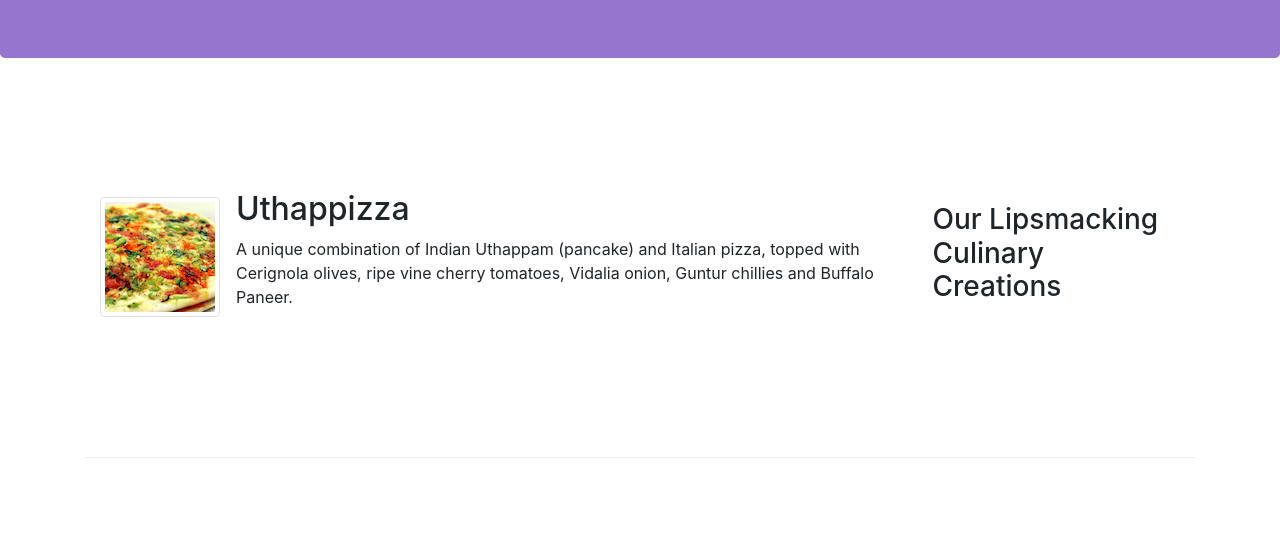
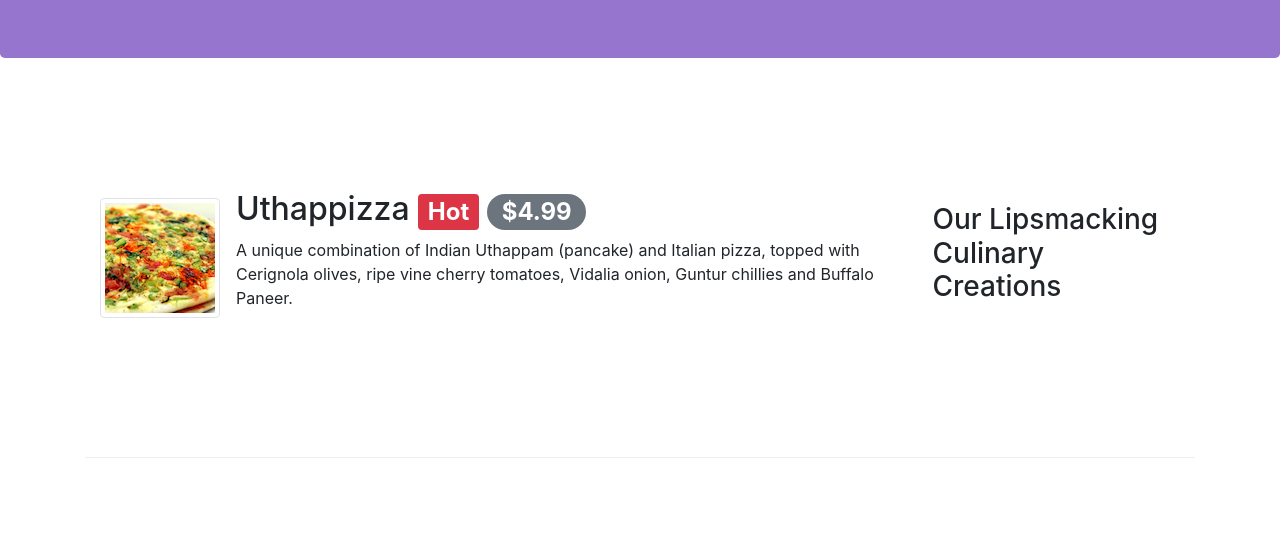
Before and after one commit to ASPS002/work_with_bootstrap, a website: page index.html in a window 1280 px wide. Shown: the part 246-800 px from the top of the page. Drawn offline with nearby package versions, Linux system fonts and the light colour scheme.

Commit message:
added badges and learnt alerts

```diff
--- a/index.html
+++ b/index.html
@@ -72,7 +72,10 @@
                     <img class="d-flex mr-3 img-thumbnail align-self-center" src="img/uthappizza.png" alt="uthapizza">
                     <!--The Flexible Box Layout Module, makes it easier to design flexible responsive layout structure without using float or positioning-->
                     <div class="media-body">
-                        <h2 class="mt-0">Uthappizza</h2>
+                        <h2 class="mt-0 media-heading">Uthappizza
+                          <span class="badge badge-danger">Hot</span>
+                          <span class="badge badge-secondary badge-pill">$4.99</span>
+                        </h2>
                         <p>A unique combination of Indian Uthappam (pancake) and Italian pizza, topped with Cerignola
                             olives,
                             ripe vine cherry tomatoes, Vidalia onion, Guntur chillies and Buffalo Paneer.</p>
```
